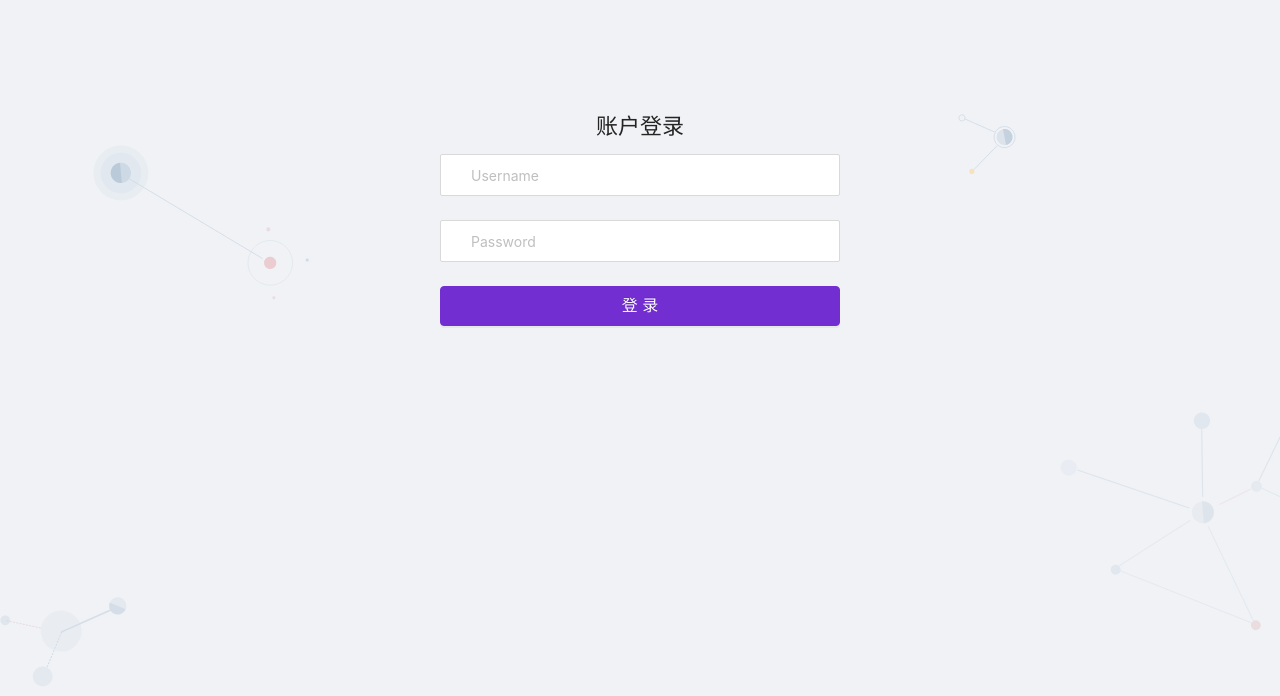
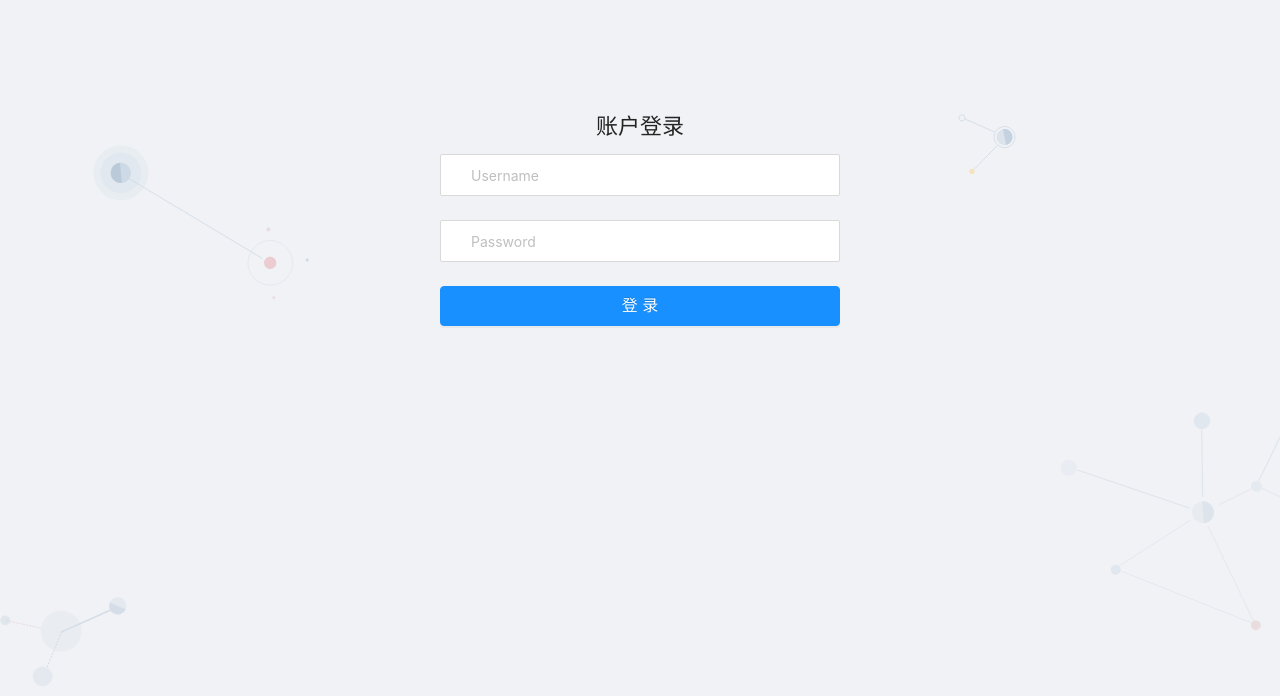
Before and after one commit to xxp945829476/wisdom, a Vue app: page /login in a window 1280 px wide. Shown: the top 696 px of the page. Built offline with nearby package versions, Linux system fonts and the light colour scheme.

Commit message:
新增用户管理

```diff
--- a/public/color.less
+++ b/public/color.less
@@ -1,4 +1,4 @@
-@primary-color: #722ED1;
+@primary-color: #1890ff;
 html {-webkit-tap-highlight-color: rgba(0, 0, 0, 0);}
 body {color: rgba(0, 0, 0, 0.65);background-color: #fff;}
 h1,
@@ -267,7 +267,7 @@ html {--antd-wave-shadow-color: @primary-color;}
 .ant-fullcalendar-fullscreen {border-top: 0;}
 .ant-fullcalendar-fullscreen .ant-fullcalendar-month, .ant-fullcalendar-fullscreen .ant-fullcalendar-date {color: rgba(0, 0, 0, 0.65);border-top: 2px solid #e8e8e8;}
 .ant-fullcalendar-fullscreen .ant-fullcalendar-month:hover, .ant-fullcalendar-fullscreen .ant-fullcalendar-date:hover {background: color(~`colorPalette("@{primary-color}", 1)`);}
-.ant-fullcalendar-fullscreen .ant-fullcalendar-month:active, .ant-fullcalendar-fullscreen .ant-fullcalendar-date:active {background: color(~`colorPalette("@{primary-color}", 3)`);}
+.ant-fullcalendar-fullscreen .ant-fullcalendar-month:active, .ant-fullcalendar-fullscreen .ant-fullcalendar-date:active {background: color(~`colorPalette("@{primary-color}", 2)`);}
 .ant-fullcalendar-fullscreen .ant-fullcalendar-value {background: transparent;}
 .ant-fullcalendar-fullscreen .ant-fullcalendar-today .ant-fullcalendar-value {color: rgba(0, 0, 0, 0.65);}
 .ant-fullcalendar-fullscreen .ant-fullcalendar-month-panel-current-cell .ant-fullcalendar-month, .ant-fullcalendar-fullscreen .ant-fullcalendar-today .ant-fullcalendar-date {background: transparent;border-top-color: @primary-color;}
@@ -309,7 +309,7 @@ html {--antd-wave-shadow-color: @primary-color;}
 .ant-cascader-picker {color: rgba(0, 0, 0, 0.65);background-color: #fff;border-radius: 4px;}
 .ant-cascader-picker-with-value .ant-cascader-picker-label {color: transparent;}
 .ant-cascader-picker-disabled {color: rgba(0, 0, 0, 0.25);background: #f5f5f5;}
-.ant-cascader-picker:focus .ant-cascader-input {border-color: color(~`colorPalette("@{primary-color}", 5)`);border-right-width: 1px !important;box-shadow: 0 0 0 2px rgba(165, 216, 191, 0.2);}
+.ant-cascader-picker:focus .ant-cascader-input {border-color: color(~`colorPalette("@{primary-color}", 5)`);border-right-width: 1px !important;box-shadow: 0 0 0 2px rgba(79, 59, 146, 0.2);}
 .ant-cascader-picker-show-search.ant-cascader-picker-focused {color: rgba(0, 0, 0, 0.25);}
 .ant-cascader-picker-clear {color: rgba(0, 0, 0, 0.25);background: #fff;}
 .ant-cascader-picker-clear:hover {color: rgba(0, 0, 0, 0.45);}
@@ -366,7 +366,7 @@ html {--antd-wave-shadow-color: @primary-color;}
 .ant-calendar-picker-container {color: rgba(0, 0, 0, 0.65);}
 .ant-calendar-picker {color: rgba(0, 0, 0, 0.65);}
 .ant-calendar-picker:hover .ant-calendar-picker-input:not(.ant-input-disabled) {border-color: color(~`colorPalette("@{primary-color}", 5)`);}
-.ant-calendar-picker:focus .ant-calendar-picker-input:not(.ant-input-disabled) {border-color: color(~`colorPalette("@{primary-color}", 5)`);border-right-width: 1px !important;box-shadow: 0 0 0 2px rgba(165, 216, 191, 0.2);}
+.ant-calendar-picker:focus .ant-calendar-picker-input:not(.ant-input-disabled) {border-color: color(~`colorPalette("@{primary-color}", 5)`);border-right-width: 1px !important;box-shadow: 0 0 0 2px rgba(79, 59, 146, 0.2);}
 .ant-calendar-picker-clear {color: rgba(0, 0, 0, 0.25);background: #fff;}
 .ant-calendar-picker-clear:hover {color: rgba(0, 0, 0, 0.45);}
 .ant-calendar-picker-icon {color: rgba(0, 0, 0, 0.25);}
@@ -395,7 +395,7 @@ html {--antd-wave-shadow-color: @primary-color;}
 .ant-calendar-date:hover {background: color(~`colorPalette("@{primary-color}", 1)`);}
 .ant-calendar-date:active {color: #fff;background: color(~`colorPalette("@{primary-color}", 5)`);}
 .ant-calendar-today .ant-calendar-date {color: @primary-color;border-color: @primary-color;}
-.ant-calendar-selected-day .ant-calendar-date {background: color(~`colorPalette("@{primary-color}", 3)`);}
+.ant-calendar-selected-day .ant-calendar-date {background: color(~`colorPalette("@{primary-color}", 2)`);}
 .ant-calendar-last-month-cell .ant-calendar-date, .ant-calendar-next-month-btn-day .ant-calendar-date, .ant-calendar-last-month-cell .ant-calendar-date:hover, .ant-calendar-next-month-btn-day .ant-calendar-date:hover {color: rgba(0, 0, 0, 0.25);background: transparent;border-color: transparent;}
 .ant-calendar-disabled-cell .ant-calendar-date {color: rgba(0, 0, 0, 0.25);background: #f5f5f5;border: 1px solid transparent;border-radius: 0;}
 .ant-calendar-disabled-cell .ant-calendar-date:hover {background: #f5f5f5;}
@@ -435,7 +435,7 @@ html {--antd-wave-shadow-color: @primary-color;}
 .ant-calendar-range-left .ant-calendar-time-picker-inner {border-right: 1px solid #e8e8e8;}
 .ant-calendar-range-right .ant-calendar-time-picker-inner {border-left: 1px solid #e8e8e8;}
 .ant-calendar-range-middle {color: rgba(0, 0, 0, 0.45);}
-.ant-calendar-range .ant-calendar-today :not(.ant-calendar-disabled-cell) :not(.ant-calendar-last-month-cell) :not(.ant-calendar-next-month-btn-day) .ant-calendar-date {color: @primary-color;background: color(~`colorPalette("@{primary-color}", 3)`);border-color: @primary-color;}
+.ant-calendar-range .ant-calendar-today :not(.ant-calendar-disabled-cell) :not(.ant-calendar-last-month-cell) :not(.ant-calendar-next-month-btn-day) .ant-calendar-date {color: @primary-color;background: color(~`colorPalette("@{primary-color}", 2)`);border-color: @primary-color;}
 .ant-calendar-range .ant-calendar-selected-start-date .ant-calendar-date, .ant-calendar-range .ant-calendar-selected-end-date .ant-calendar-date {color: #fff;background: @primary-color;border: 1px solid transparent;}
 .ant-calendar-range .ant-calendar-selected-start-date .ant-calendar-date:hover, .ant-calendar-range .ant-calendar-selected-end-date .ant-calendar-date:hover {background: @primary-color;}
 .ant-calendar-range .ant-calendar-input, .ant-calendar-range .ant-calendar-time-picker-input {color: rgba(0, 0, 0, 0.65);background-color: #fff;background-image: none;border: 1px solid #d9d9d9;border-radius: 4px;border: 0;box-shadow: none;}
@@ -443,7 +443,7 @@ html {--antd-wave-shadow-color: @primary-color;}
 .ant-calendar-range .ant-calendar-input:-ms-input-placeholder, .ant-calendar-range .ant-calendar-time-picker-input:-ms-input-placeholder {color: #bfbfbf;}
 .ant-calendar-range .ant-calendar-input::-webkit-input-placeholder, .ant-calendar-range .ant-calendar-time-picker-input::-webkit-input-placeholder {color: #bfbfbf;}
 .ant-calendar-range .ant-calendar-input:hover, .ant-calendar-range .ant-calendar-time-picker-input:hover {border-color: color(~`colorPalette("@{primary-color}", 5)`);border-right-width: 1px !important;}
-.ant-calendar-range .ant-calendar-input:focus, .ant-calendar-range .ant-calendar-time-picker-input:focus {border-color: color(~`colorPalette("@{primary-color}", 5)`);border-right-width: 1px !important;box-shadow: 0 0 0 2px rgba(165, 216, 191, 0.2);}
+.ant-calendar-range .ant-calendar-input:focus, .ant-calendar-range .ant-calendar-time-picker-input:focus {border-color: color(~`colorPalette("@{primary-color}", 5)`);border-right-width: 1px !important;box-shadow: 0 0 0 2px rgba(79, 59, 146, 0.2);}
 .ant-calendar-range .ant-calendar-input-disabled, .ant-calendar-range .ant-calendar-time-picker-input-disabled {color: rgba(0, 0, 0, 0.25);background-color: #f5f5f5;}
 .ant-calendar-range .ant-calendar-input-disabled:hover, .ant-calendar-range .ant-calendar-time-picker-input-disabled:hover {border-color: #d9d9d9;border-right-width: 1px !important;}
 .ant-calendar-range .ant-calendar-input[disabled], .ant-calendar-range .ant-calendar-time-picker-input[disabled] {color: rgba(0, 0, 0, 0.25);background-color: #f5f5f5;}
@@ -529,7 +529,7 @@ li.ant-calendar-time-picker-select-option-disabled:hover {background: transparen
 .ant-calendar-decade-panel-selected-cell .ant-calendar-decade-panel-decade:hover {color: #fff;background: @primary-color;}
 .ant-calendar-decade-panel-last-century-cell .ant-calendar-decade-panel-decade, .ant-calendar-decade-panel-next-century-cell .ant-calendar-decade-panel-decade {color: rgba(0, 0, 0, 0.25);}
 .ant-calendar-week-number .ant-calendar-body tr:hover {background: color(~`colorPalette("@{primary-color}", 1)`);}
-.ant-calendar-week-number .ant-calendar-body tr.ant-calendar-active-week {background: color(~`colorPalette("@{primary-color}", 3)`);}
+.ant-calendar-week-number .ant-calendar-body tr.ant-calendar-active-week {background: color(~`colorPalette("@{primary-color}", 2)`);}
 .ant-calendar-week-number .ant-calendar-body tr .ant-calendar-selected-day .ant-calendar-date, .ant-calendar-week-number .ant-calendar-body tr .ant-calendar-selected-day:hover .ant-calendar-date {color: rgba(0, 0, 0, 0.65);background: transparent;}
 .ant-descriptions-title {color: rgba(0, 0, 0, 0.85);}
 .ant-descriptions-view {border-radius: 4px;}
@@ -663,7 +663,7 @@ form .ant-upload {background: transparent;}
 .has-error .ant-transfer-list {border-color: #f5222d;}
 .has-error .ant-transfer-list-search:not([disabled]) {border-color: #d9d9d9;}
 .has-error .ant-transfer-list-search:not([disabled]):hover {border-color: color(~`colorPalette("@{primary-color}", 5)`);border-right-width: 1px !important;}
-.has-error .ant-transfer-list-search:not([disabled]):focus {border-color: color(~`colorPalette("@{primary-color}", 5)`);border-right-width: 1px !important;box-shadow: 0 0 0 2px rgba(165, 216, 191, 0.2);}
+.has-error .ant-transfer-list-search:not([disabled]):focus {border-color: color(~`colorPalette("@{primary-color}", 5)`);border-right-width: 1px !important;box-shadow: 0 0 0 2px rgba(79, 59, 146, 0.2);}
 .is-validating.has-feedback .ant-form-item-children-icon {color: @primary-color;}
 .ant-form {color: rgba(0, 0, 0, 0.65);}
 .ant-form legend {color: rgba(0, 0, 0, 0.45);border: 0;border-bottom: 1px solid #d9d9d9;}
@@ -747,14 +747,14 @@ form .ant-upload {background: transparent;}
 .has-error .ant-transfer-list {border-color: #f5222d;}
 .has-error .ant-transfer-list-search:not([disabled]) {border-color: #d9d9d9;}
 .has-error .ant-transfer-list-search:not([disabled]):hover {border-color: color(~`colorPalette("@{primary-color}", 5)`);border-right-width: 1px !important;}
-.has-error .ant-transfer-list-search:not([disabled]):focus {border-color: color(~`colorPalette("@{primary-color}", 5)`);border-right-width: 1px !important;box-shadow: 0 0 0 2px rgba(165, 216, 191, 0.2);}
+.has-error .ant-transfer-list-search:not([disabled]):focus {border-color: color(~`colorPalette("@{primary-color}", 5)`);border-right-width: 1px !important;box-shadow: 0 0 0 2px rgba(79, 59, 146, 0.2);}
 .is-validating.has-feedback .ant-form-item-children-icon {color: @primary-color;}
 .ant-input {color: rgba(0, 0, 0, 0.65);background-color: #fff;background-image: none;border: 1px solid #d9d9d9;border-radius: 4px;}
 .ant-input::-moz-placeholder {color: #bfbfbf;}
 .ant-input:-ms-input-placeholder {color: #bfbfbf;}
 .ant-input::-webkit-input-placeholder {color: #bfbfbf;}
 .ant-input:hover {border-color: color(~`colorPalette("@{primary-color}", 5)`);border-right-width: 1px !important;}
-.ant-input:focus {border-color: color(~`colorPalette("@{primary-color}", 5)`);border-right-width: 1px !important;box-shadow: 0 0 0 2px rgba(165, 216, 191, 0.2);}
+.ant-input:focus {border-color: color(~`colorPalette("@{primary-color}", 5)`);border-right-width: 1px !important;box-shadow: 0 0 0 2px rgba(79, 59, 146, 0.2);}
 .ant-input-disabled {color: rgba(0, 0, 0, 0.25);background-color: #f5f5f5;}
 .ant-input-disabled:hover {border-color: #d9d9d9;border-right-width: 1px !important;}
 .ant-input[disabled] {color: rgba(0, 0, 0, 0.25);background-color: #f5f5f5;}
@@ -802,7 +802,7 @@ form .ant-upload {background: transparent;}
 .ant-input-number:-ms-input-placeholder {color: #bfbfbf;}
 .ant-input-number::-webkit-input-placeholder {color: #bfbfbf;}
 .ant-input-number:hover {border-color: color(~`colorPalette("@{primary-color}", 5)`);border-right-width: 1px !important;}
-.ant-input-number:focus {border-color: color(~`colorPalette("@{primary-color}", 5)`);border-right-width: 1px !important;box-shadow: 0 0 0 2px rgba(165, 216, 191, 0.2);}
+.ant-input-number:focus {border-color: color(~`colorPalette("@{primary-color}", 5)`);border-right-width: 1px !important;box-shadow: 0 0 0 2px rgba(79, 59, 146, 0.2);}
 .ant-input-number-disabled {color: rgba(0, 0, 0, 0.25);background-color: #f5f5f5;}
 .ant-input-number-disabled:hover {border-color: #d9d9d9;border-right-width: 1px !important;}
 .ant-input-number[disabled] {color: rgba(0, 0, 0, 0.25);background-color: #f5f5f5;}
@@ -812,7 +812,7 @@ form .ant-upload {background: transparent;}
 .ant-input-number-handler:hover .ant-input-number-handler-up-inner, .ant-input-number-handler:hover .ant-input-number-handler-down-inner {color: color(~`colorPalette("@{primary-color}", 5)`);}
 .ant-input-number-handler-up-inner, .ant-input-number-handler-down-inner {color: inherit;color: rgba(0, 0, 0, 0.45);}
 .ant-input-number:hover {border-color: color(~`colorPalette("@{primary-color}", 5)`);border-right-width: 1px !important;}
-.ant-input-number-focused {border-color: color(~`colorPalette("@{primary-color}", 5)`);border-right-width: 1px !important;box-shadow: 0 0 0 2px rgba(165, 216, 191, 0.2);}
+.ant-input-number-focused {border-color: color(~`colorPalette("@{primary-color}", 5)`);border-right-width: 1px !important;box-shadow: 0 0 0 2px rgba(79, 59, 146, 0.2);}
 .ant-input-number-disabled {color: rgba(0, 0, 0, 0.25);background-color: #f5f5f5;}
 .ant-input-number-disabled:hover {border-color: #d9d9d9;border-right-width: 1px !important;}
 .ant-input-number-input {background-color: transparent;border: 0;border-radius: 4px;}
@@ -859,14 +859,14 @@ form .ant-upload {background: transparent;}
 .ant-mentions:-ms-input-placeholder {color: #bfbfbf;}
 .ant-mentions::-webkit-input-placeholder {color: #bfbfbf;}
 .ant-mentions:hover {border-color: color(~`colorPalette("@{primary-color}", 5)`);border-right-width: 1px !important;}
-.ant-mentions:focus {border-color: color(~`colorPalette("@{primary-color}", 5)`);border-right-width: 1px !important;box-shadow: 0 0 0 2px rgba(165, 216, 191, 0.2);}
+.ant-mentions:focus {border-color: color(~`colorPalette("@{primary-color}", 5)`);border-right-width: 1px !important;box-shadow: 0 0 0 2px rgba(79, 59, 146, 0.2);}
 .ant-mentions-disabled {color: rgba(0, 0, 0, 0.25);background-color: #f5f5f5;}
 .ant-mentions-disabled:hover {border-color: #d9d9d9;border-right-width: 1px !important;}
 .ant-mentions[disabled] {color: rgba(0, 0, 0, 0.25);background-color: #f5f5f5;}
 .ant-mentions[disabled]:hover {border-color: #d9d9d9;border-right-width: 1px !important;}
 .ant-mentions-disabled > textarea {color: rgba(0, 0, 0, 0.25);background-color: #f5f5f5;}
 .ant-mentions-disabled > textarea:hover {border-color: #d9d9d9;border-right-width: 1px !important;}
-.ant-mentions-focused {border-color: color(~`colorPalette("@{primary-color}", 5)`);border-right-width: 1px !important;box-shadow: 0 0 0 2px rgba(165, 216, 191, 0.2);}
+.ant-mentions-focused {border-color: color(~`colorPalette("@{primary-color}", 5)`);border-right-width: 1px !important;box-shadow: 0 0 0 2px rgba(79, 59, 146, 0.2);}
 .ant-mentions > textarea {border: none;}
 .ant-mentions > textarea::-moz-placeholder {color: #bfbfbf;}
 .ant-mentions > textarea:-ms-input-placeholder {color: #bfbfbf;}
@@ -1005,7 +1005,7 @@ form .ant-upload {background: transparent;}
 .ant-pagination-options-quick-jumper input:-ms-input-placeholder {color: #bfbfbf;}
 .ant-pagination-options-quick-jumper input::-webkit-input-placeholder {color: #bfbfbf;}
 .ant-pagination-options-quick-jumper input:hover {border-color: color(~`colorPalette("@{primary-color}", 5)`);border-right-width: 1px !important;}
-.ant-pagination-options-quick-jumper input:focus {border-color: color(~`colorPalette("@{primary-color}", 5)`);border-right-width: 1px !important;box-shadow: 0 0 0 2px rgba(165, 216, 191, 0.2);}
+.ant-pagination-options-quick-jumper input:focus {border-color: color(~`colorPalette("@{primary-color}", 5)`);border-right-width: 1px !important;box-shadow: 0 0 0 2px rgba(79, 59, 146, 0.2);}
 .ant-pagination-options-quick-jumper input-disabled {color: rgba(0, 0, 0, 0.25);background-color: #f5f5f5;}
 .ant-pagination-options-quick-jumper input-disabled:hover {border-color: #d9d9d9;border-right-width: 1px !important;}
 .ant-pagination-options-quick-jumper input[disabled] {color: rgba(0, 0, 0, 0.25);background-color: #f5f5f5;}
@@ -1050,7 +1050,7 @@ form .ant-upload {background: transparent;}
 .ant-radio-wrapper {color: rgba(0, 0, 0, 0.65);}
 .ant-radio {color: rgba(0, 0, 0, 0.65);}
 .ant-radio-wrapper:hover .ant-radio, .ant-radio:hover .ant-radio-inner, .ant-radio-input:focus + .ant-radio-inner {border-color: @primary-color;}
-.ant-radio-input:focus + .ant-radio-inner {box-shadow: 0 0 0 3px rgba(165, 216, 191, 0.08);}
+.ant-radio-input:focus + .ant-radio-inner {box-shadow: 0 0 0 3px rgba(79, 59, 146, 0.08);}
 .ant-radio-checked::after {border: 1px solid @primary-color;border-radius: 50%;}
 .ant-radio-inner {background-color: #fff;border-color: #d9d9d9;border-style: solid;border-width: 1px;border-radius: 100px;}
 .ant-radio-inner::after {background-color: @primary-color;border-top: 0;border-left: 0;border-radius: 8px;}
@@ -1093,7 +1093,7 @@ form .ant-upload {background: transparent;}
 .ant-select-arrow {color: inherit;color: rgba(0, 0, 0, 0.25);}
 .ant-select-selection {background-color: #fff;border: 1px solid #d9d9d9;border-top-width: 1.02px;border-radius: 4px;}
 .ant-select-selection:hover {border-color: color(~`colorPalette("@{primary-color}", 5)`);border-right-width: 1px !important;}
-.ant-select-focused .ant-select-selection, .ant-select-selection:focus, .ant-select-selection:active {border-color: color(~`colorPalette("@{primary-color}", 5)`);border-right-width: 1px !important;box-shadow: 0 0 0 2px rgba(165, 216, 191, 0.2);}
+.ant-select-focused .ant-select-selection, .ant-select-selection:focus, .ant-select-selection:active {border-color: color(~`colorPalette("@{primary-color}", 5)`);border-right-width: 1px !important;box-shadow: 0 0 0 2px rgba(79, 59, 146, 0.2);}
 .ant-select-selection__clear {color: rgba(0, 0, 0, 0.25);background: #fff;}
 .ant-select-selection__clear:hover {color: rgba(0, 0, 0, 0.45);}
 .ant-select-disabled {color: rgba(0, 0, 0, 0.25);}
@@ -1107,7 +1107,7 @@ form .ant-upload {background: transparent;}
 .ant-select-selection--multiple .ant-select-selection__choice {color: rgba(0, 0, 0, 0.65);background-color: #fafafa;border: 1px solid #e8e8e8;border-radius: 2px;}
 .ant-select-selection--multiple .ant-select-selection__choice__remove {color: inherit;color: rgba(0, 0, 0, 0.45);}
 .ant-select-selection--multiple .ant-select-selection__choice__remove:hover {color: rgba(0, 0, 0, 0.75);}
-.ant-select-open .ant-select-selection {border-color: color(~`colorPalette("@{primary-color}", 5)`);border-right-width: 1px !important;box-shadow: 0 0 0 2px rgba(165, 216, 191, 0.2);}
+.ant-select-open .ant-select-selection {border-color: color(~`colorPalette("@{primary-color}", 5)`);border-right-width: 1px !important;box-shadow: 0 0 0 2px rgba(79, 59, 146, 0.2);}
 .ant-select-combobox .ant-select-search__field {box-shadow: none;}
 .ant-select-dropdown {color: rgba(0, 0, 0, 0.65);background-color: #fff;border-radius: 4px;box-shadow: 0 2px 8px rgba(0, 0, 0, 0.15);}
 .ant-select-dropdown-menu-item-group-title {color: rgba(0, 0, 0, 0.45);}
@@ -1134,7 +1134,7 @@ form .ant-upload {background: transparent;}
 .ant-slider-rail {background-color: #f5f5f5;border-radius: 2px;}
 .ant-slider-track {background-color: color(~`colorPalette("@{primary-color}", 3)`);border-radius: 4px;}
 .ant-slider-handle {background-color: #fff;border: solid 2px color(~`colorPalette("@{primary-color}", 3)`);border-radius: 50%;box-shadow: 0;}
-.ant-slider-handle:focus {border-color: #b7e0cc;box-shadow: 0 0 0 5px rgba(165, 216, 191, 0.2);}
+.ant-slider-handle:focus {border-color: #7262a8;box-shadow: 0 0 0 5px rgba(79, 59, 146, 0.2);}
 .ant-slider-handle.ant-tooltip-open {border-color: @primary-color;}
 .ant-slider:hover .ant-slider-rail {background-color: #e1e1e1;}
 .ant-slider:hover .ant-slider-track {background-color: color(~`colorPalette("@{primary-color}", 4)`);}
@@ -1143,7 +1143,7 @@ form .ant-upload {background: transparent;}
 .ant-slider-mark-text-active {color: rgba(0, 0, 0, 0.65);}
 .ant-slider-step {background: transparent;}
 .ant-slider-dot {background-color: #fff;border: 2px solid #e8e8e8;border-radius: 50%;}
-.ant-slider-dot-active {border-color: #d2ecdf;}
+.ant-slider-dot-active {border-color: #a79dc9;}
 .ant-slider-disabled .ant-slider-track {background-color: rgba(0, 0, 0, 0.25) !important;}
 .ant-slider-disabled .ant-slider-handle, .ant-slider-disabled .ant-slider-dot {background-color: #fff;border-color: rgba(0, 0, 0, 0.25) !important;box-shadow: none;}
 .ant-spin {color: rgba(0, 0, 0, 0.65);color: @primary-color;}
@@ -1215,7 +1215,7 @@ form .ant-upload {background: transparent;}
 .ant-switch-loading-icon {background: transparent;}
 .ant-switch-loading .ant-switch-loading-icon {color: rgba(0, 0, 0, 0.65);}
 .ant-switch-checked.ant-switch-loading .ant-switch-loading-icon {color: @primary-color;}
-.ant-switch:focus {box-shadow: 0 0 0 2px rgba(165, 216, 191, 0.2);}
+.ant-switch:focus {box-shadow: 0 0 0 2px rgba(79, 59, 146, 0.2);}
 .ant-switch:focus:hover {box-shadow: none;}
 .ant-switch-checked {background-color: @primary-color;}
 .ant-table {color: rgba(0, 0, 0, 0.65);}
@@ -1415,7 +1415,7 @@ li.ant-time-picker-panel-select-option-disabled:focus {color: rgba(0, 0, 0, 0.25
 .ant-time-picker-input:-ms-input-placeholder {color: #bfbfbf;}
 .ant-time-picker-input::-webkit-input-placeholder {color: #bfbfbf;}
 .ant-time-picker-input:hover {border-color: color(~`colorPalette("@{primary-color}", 5)`);border-right-width: 1px !important;}
-.ant-time-picker-input:focus {border-color: color(~`colorPalette("@{primary-color}", 5)`);border-right-width: 1px !important;box-shadow: 0 0 0 2px rgba(165, 216, 191, 0.2);}
+.ant-time-picker-input:focus {border-color: color(~`colorPalette("@{primary-color}", 5)`);border-right-width: 1px !important;box-shadow: 0 0 0 2px rgba(79, 59, 146, 0.2);}
 .ant-time-picker-input-disabled {color: rgba(0, 0, 0, 0.25);background-color: #f5f5f5;}
 .ant-time-picker-input-disabled:hover {border-color: #d9d9d9;border-right-width: 1px !important;}
 .ant-time-picker-input[disabled] {color: rgba(0, 0, 0, 0.25);background-color: #f5f5f5;}
@@ -1494,7 +1494,7 @@ li.ant-time-picker-panel-select-option-disabled:focus {color: rgba(0, 0, 0, 0.25
 .ant-tree li.ant-tree-treenode-loading span.ant-tree-switcher.ant-tree-switcher_open .ant-tree-switcher-loading-icon, .ant-tree li.ant-tree-treenode-loading span.ant-tree-switcher.ant-tree-switcher_close .ant-tree-switcher-loading-icon {color: @primary-color;}
 .ant-tree li .ant-tree-node-content-wrapper {color: rgba(0, 0, 0, 0.65);border-radius: 2px;}
 .ant-tree li .ant-tree-node-content-wrapper:hover {background-color: color(~`colorPalette("@{primary-color}", 1)`);}
-.ant-tree li .ant-tree-node-content-wrapper.ant-tree-node-selected {background-color: color(~`colorPalette("@{primary-color}", 3)`);}
+.ant-tree li .ant-tree-node-content-wrapper.ant-tree-node-selected {background-color: color(~`colorPalette("@{primary-color}", 2)`);}
 .ant-tree li span.ant-tree-switcher, .ant-tree li span.ant-tree-iconEle {border: 0 none;}
 li.ant-tree-treenode-disabled > span:not(.ant-tree-switcher),
 li.ant-tree-treenode-disabled > .ant-tree-node-content-wrapper,
@@ -1521,7 +1521,7 @@ li.ant-tree-treenode-disabled > .ant-tree-node-content-wrapper:hover {background
 .ant-select-tree {color: rgba(0, 0, 0, 0.65);}
 .ant-select-tree li .ant-select-tree-node-content-wrapper {color: rgba(0, 0, 0, 0.65);border-radius: 2px;}
 .ant-select-tree li .ant-select-tree-node-content-wrapper:hover {background-color: color(~`colorPalette("@{primary-color}", 1)`);}
-.ant-select-tree li .ant-select-tree-node-content-wrapper.ant-select-tree-node-selected {background-color: color(~`colorPalette("@{primary-color}", 3)`);}
+.ant-select-tree li .ant-select-tree-node-content-wrapper.ant-select-tree-node-selected {background-color: color(~`colorPalette("@{primary-color}", 2)`);}
 .ant-select-tree li span.ant-select-tree-switcher, .ant-select-tree li span.ant-select-tree-iconEle {border: 0 none;}
 .ant-select-tree li span.ant-select-icon_loading .ant-select-switcher-loading-icon {color: @primary-color;}
 .ant-select-tree li span.ant-select-tree-switcher.ant-select-tree-switcher_open .ant-select-switcher-loading-icon, .ant-select-tree li span.ant-select-tree-switcher.ant-select-tree-switcher_close .ant-select-switcher-loading-icon {color: @primary-color;}
--- a/src/assets/css/main.less
+++ b/src/assets/css/main.less
@@ -1,3 +1,6 @@
+.ant-form-item-control,.ant-form-item-label{
+    line-height: 32px;
+}
 // 头部与菜单开始
 
 #main .trigger {
@@ -79,6 +82,10 @@
     }
 }
 
+//搜索、查询
+.reload_btn{
+    margin:0 8px;
+}
 
 // 内容
 .layout_card_content{
@@ -94,7 +101,10 @@
             flex: 1;
         }
     }
-    .ant-form-item-label{
-        padding-left: 8px;
+}
+
+.table-operator{
+    button{
+        margin-right: 8px;
     }
 }
--- a/src/style/theme/index.less
+++ b/src/style/theme/index.less
@@ -1,4 +1,4 @@
-@primary-color: #722ED1;
+@primary-color: #1890ff;
 .ant-layout-header{
     background: @primary-color !important;
 }
--- a/src/style/theme/variables.less
+++ b/src/style/theme/variables.less
@@ -1,3 +1,3 @@
 
 @import "~ant-design-vue/lib/style/themes/default.less";
-@primary-color: #722ED1;
+@primary-color: #1890ff;
```
Also changed, not shown: src/views/system/RoleUser.vue (+6 -2 lines), src/views/system/User.vue (+153 -13 lines), src/views/zuti.vue (added, +22 -0 lines).
